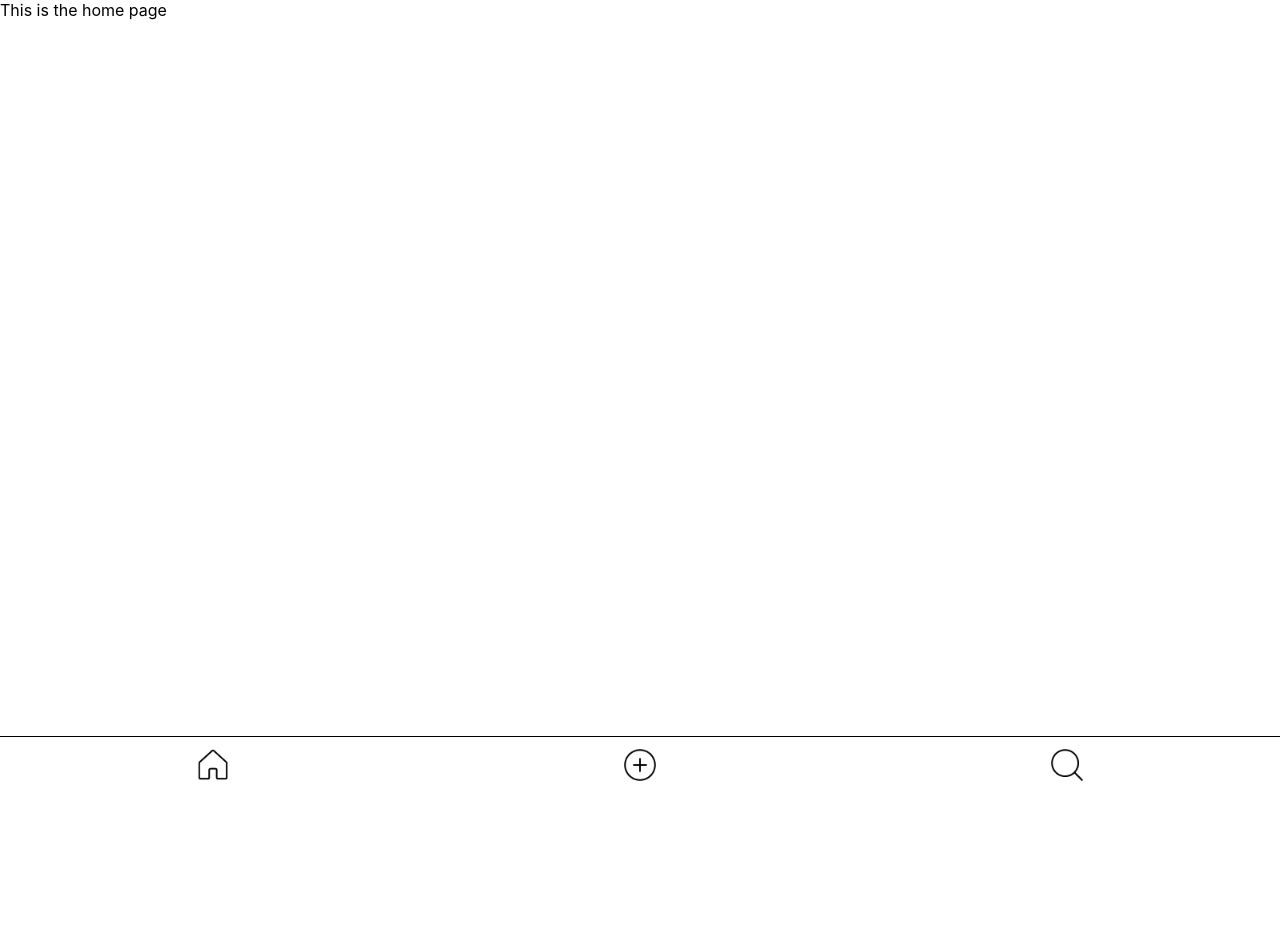
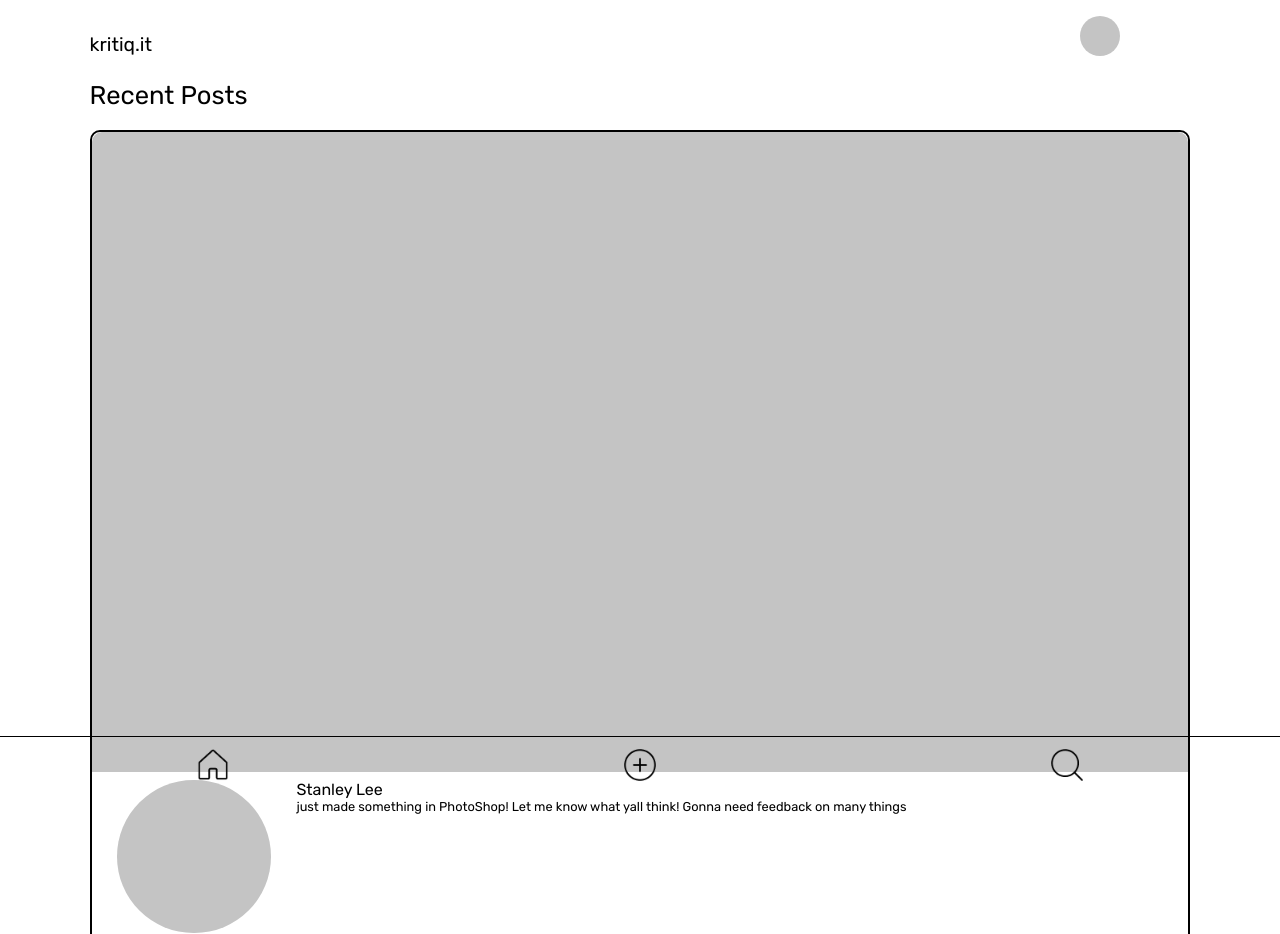
Before and after one commit to ivychxn/kritiq.it, a React (Create React App) app in the folder client/: page /home in a window 1280 px wide. Shown: the top 934 px of the page. Before the commit the page ends 801 px from the top, so only its background shows below. Built offline with nearby package versions, Linux system fonts and the light colour scheme.

Commit message:
Fleshed out DesignCard component

```diff
--- a/client/src/App.css
+++ b/client/src/App.css
@@ -1,3 +1,48 @@
+@import url('https://fonts.googleapis.com/css2?family=Rubik&display=swap');
+
 .page-content {
-  height: 90vh;
+  height: 88vh;
+  font-family: 'Rubik', sans-serif;
+  padding: 0 2vw;
+  padding-top: 2vh;
 }
+
+/* Styles for page header */
+.page-header {
+  display: flex;
+  padding-left: 5vw;
+  margin-bottom: 3vh;
+}
+
+.page-header-logo {
+  width: 85%;
+  font-size: 1.2rem;
+  display: flex;
+}
+
+.page-header-logo span {
+  display: table-cell;
+  align-self: flex-end;
+}
+
+.page-header-profile {
+  width: 2.5rem;
+  height: 2.5rem;
+  border-radius: 1.25rem;
+  background-color: #c4c4c4;
+}
+
+/* Page generics: Page title */
+.page-title {
+  padding-left: 5vw;
+  height: 1.6rem;
+}
+
+.page-title-text {
+  font-size: 1.6rem;
+}
+
+.page-body {
+  padding: 0 5vw;
+  overflow: scroll;
+}
--- /dev/null
+++ b/client/src/components/DesignCard/DesignCard.css
@@ -0,0 +1,45 @@
+.design-card {
+    margin-top: 3vh;
+    border: 2px solid #000;
+    border-radius: 10px;
+}
+
+.design-card-cover {
+    height: 50vw;
+    background-color: #c4c4c4;
+    border-top-left-radius: 10px;
+    border-top-right-radius: 10px;
+}
+
+.design-card-content {
+    padding: 1vh 2vw;
+}
+
+.design-card-content-top {
+    display: flex;
+}
+
+.design-card-profile {
+    min-width: 12vw;
+    min-height: 12vw;
+    border-radius: 6vw;
+    background-color: #c4c4c4;
+    margin-right: 2vw;
+}
+
+.design-card-body {
+    display: inline-block;
+    font-size: 0.8rem;
+    line-height: 1rem;
+    max-height: 2rem;
+    word-wrap: break-word;
+    overflow: hidden;
+    text-overflow: ellipsis;
+    margin-bottom: 1vh;
+}
+
+.design-card-tags {
+    line-height: 1.2rem;
+    max-height: 1.2rem;
+    overflow: hidden;
+}
--- /dev/null
+++ b/client/src/components/DesignCard/DesignCard.jsx
@@ -0,0 +1,41 @@
+import React from 'react';
+import './DesignCard.css';
+
+const DesginCard = (props) => {
+    const {author, body, tags} = props;
+
+    /* Format the tags into a string */
+    const getTagString = () => {
+        const numTags = tags.length;
+        let tagString = "";
+        for(let tagInd = 0; tagInd < numTags; tagInd++) {
+            const currTag = tags[tagInd];
+            tagString = tagString + "#" + currTag;
+            if(tagInd != numTags - 1) {tagString += " ";}
+        }
+        return tagString;
+    }
+
+    return (
+        <div className="design-card">
+            <div className="design-card-cover"></div>
+            <div className="design-card-content">
+                {/* Author profile, author name, post body */}
+                <div className="design-card-content-top">
+                    <div className="design-card-profile-wrapper">
+                        <div className="design-card-profile"></div>
+                    </div>
+                    <div>
+                        <div className="design-card-author">{author}</div>
+                        <div className="design-card-body">{body}</div>
+                    </div>
+                </div>
+
+                {/* Tags */}
+                <div className="design-card-tags">{getTagString()}</div>
+            </div>
+        </div>
+    )
+}
+
+export default DesginCard;
--- /dev/null
+++ b/client/src/components/HeaderWithProfile/HeaderWithProfile.jsx
@@ -0,0 +1,14 @@
+import React from 'react';
+
+// No specific CSS for this file, check App.js for all header styles
+
+const HeaderWithProfile = () => {
+    return (
+        <div className="page-header">
+            <div class="page-header-logo"><span>kritiq.it</span></div>
+            <div class="page-header-profile"></div>
+        </div>
+    )
+}
+
+export default HeaderWithProfile;
--- a/client/src/components/Navbar/Navbar.css
+++ b/client/src/components/Navbar/Navbar.css
@@ -1,6 +1,6 @@
 .bottom-nav {
     margin-top: 2vh;
-    height: 8vh;
+    height: calc(8vh - 1.5px);
     display: flex;
     justify-content: space-around;
     border-top: 1.5px solid #000;
--- a/client/src/components/Navbar/Navbar.jsx
+++ b/client/src/components/Navbar/Navbar.jsx
@@ -12,6 +12,7 @@ import './Navbar.css';
 const Navbar = () => {
     let history = useHistory();
 
+    /* Redirect functions */
     const redirectToHome = () => {
         history.push("/home");
     };
@@ -20,6 +21,7 @@ const Navbar = () => {
         history.push("/create-post");
     }
 
+    /* Content rendering */
     return (
         <div className="bottom-nav">
             <span className="nav-button" onClick={redirectToHome}><img src={homeIcon}/></span>
--- /dev/null
+++ b/client/src/data/posts.json
@@ -0,0 +1,12 @@
+[
+    {
+        "author": "Stanley Lee",
+        "body": "just made something in PhotoShop! Let me know what yall think! Gonna need feedback on many things",
+        "tags": ["typography", "colortheory", "whitespace"]
+    },
+    {
+        "author": "Jeffery Ha",
+        "body": "used Figma for the first time!",
+        "tags": ["figma", "colortheory", "whitespace"]
+    }
+]
--- a/client/src/pages/Home/Home.jsx
+++ b/client/src/pages/Home/Home.jsx
@@ -1,8 +1,28 @@
-import React from 'react';
+import React, {useState} from 'react';
+
+import HeaderWithProfile from '../../components/HeaderWithProfile/HeaderWithProfile';
+import DesignCard from '../../components/DesignCard/DesignCard';
+import postData from '../../data/posts.json';
 
 const Home = () => {
+    const [currPage, setCurrPage] = useState(0); // 0: viewing a list of posts, 1: viewing a specific post
+
+    /* Renders "Recent Posts" if currPage is 0, back button otherwise */
+    const titleContent = () => {
+        console.log("Yeet");
+        return currPage === 0 ?
+            (<span class="page-title-text">Recent Posts</span>) :
+            (<span>Back</span>)
+    }
+
     return (
-        <div className="page-content">This is the home page</div>
+        <div className="page-content">
+            <HeaderWithProfile/>
+            <div className="page-title">{titleContent()}</div>
+            <div className="page-body">
+            <DesignCard author={postData[0].author} body={postData[0].body} tags={postData[0].tags}/>
+            </div>
+        </div>
     )
 }
 
```
Also changed, not shown: client/src/components/HeaderWithProfile/HeaderWithProfile.css (added).
